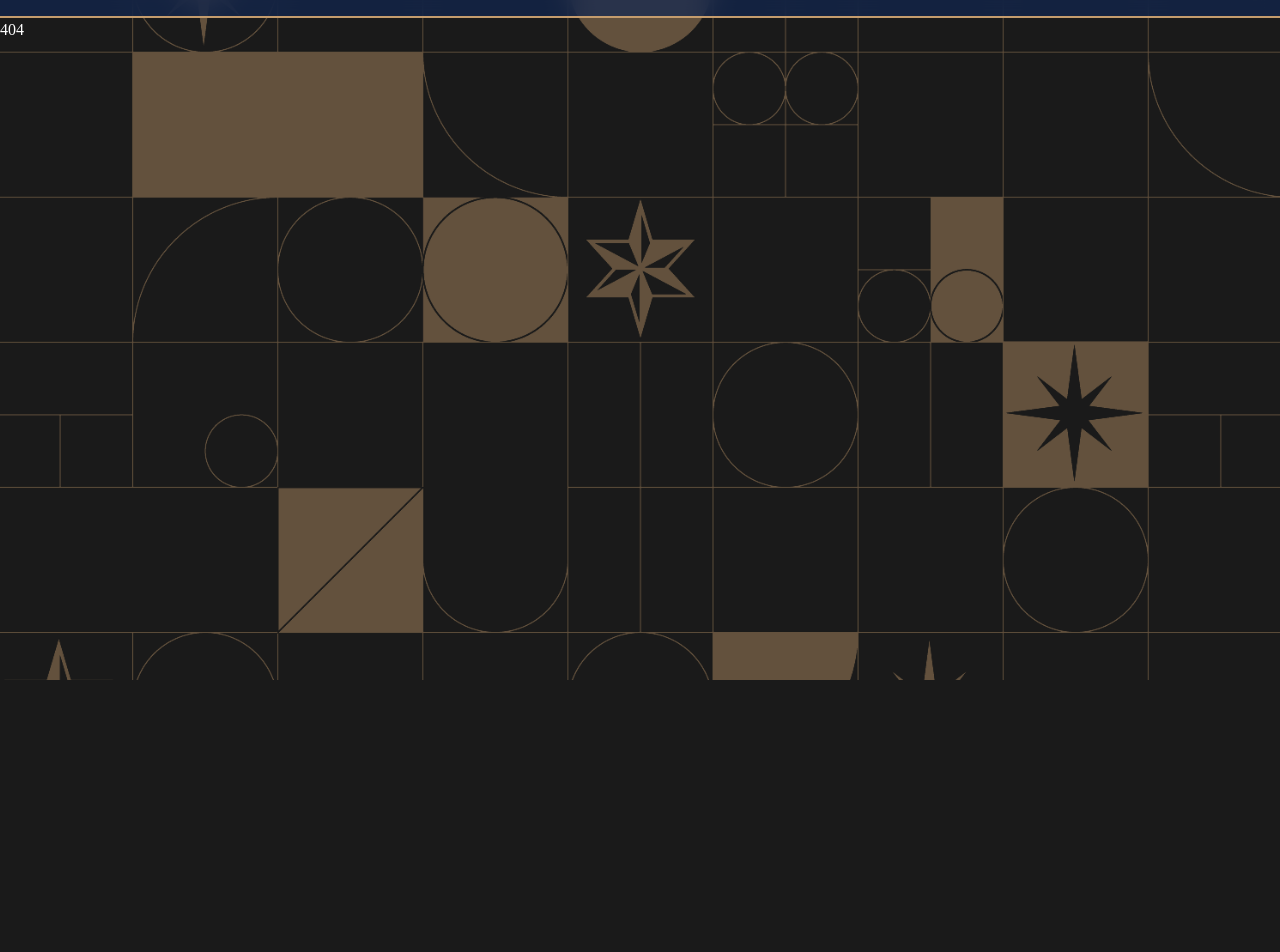
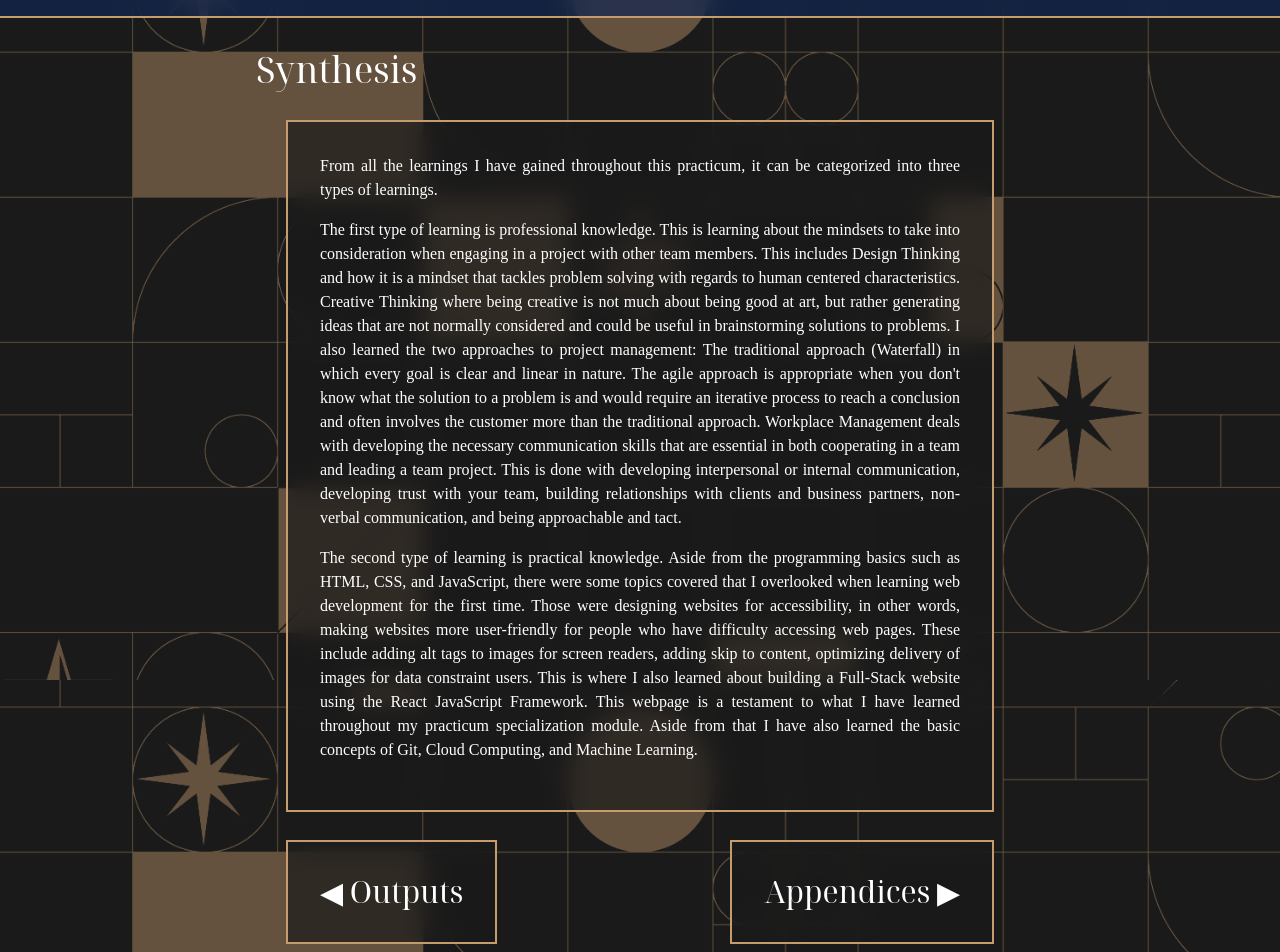
Before and after one commit to itsJayyEll/portfolio, a React (Create React App) app: page /practicum-synthesis in a window 1280 px wide. Before the commit this address had no page. Shown: the part 120-1072 px from the top of the page. Before the commit the page ends 800 px from the top, so only its background shows below. Built offline with nearby package versions, Linux system fonts and the light colour scheme.

Commit message:
Added practicum synthesis page

```diff
--- a/src/App.js
+++ b/src/App.js
@@ -3,8 +3,8 @@ import NavBar from "./NavBar";
 import HomePage from "./pages/HomePage";
 import NotFoundPage from "./pages/NotFoundPage";
 import PracticumOutputPage from "./pages/PracticumOutputPage";
-import PracticumPage from "./pages/PracticumPage";
 import PracticumOverviewPage from "./pages/PracticumOverviewPage";
+import PracticumSynthesisPage from "./pages/PracticumSynthesisPage";
 
 const App = () => {
   const title = "itsJayyEll Portfolio | ";
@@ -23,6 +23,10 @@ const App = () => {
           path="/practicum-outputs"
           element={<PracticumOutputPage title={title} />}
         />
+        <Route
+          path="/practicum-synthesis"
+          element={<PracticumSynthesisPage title={title} />}
+        />
         <Route path="*" element={<NotFoundPage title={title} />} />
       </Routes>
     </>
--- a/src/pages/PracticumOutputPage.js
+++ b/src/pages/PracticumOutputPage.js
@@ -230,20 +230,20 @@ const PracticumOutputPage = ({ title }) => {
               </ul>
             </div>
           </div>
-          {/* Next Button */}
+          {/* Back and Next Button */}
           <div className="flex justify-between">
             <Link
               to="/practicum-overview"
               className="font-display text-3xl bg-suisei-gray/70 backdrop-blur-md ring-2 ring-suisei-yellow p-8 items-center transition ease-in-out hover:scale-105 duration-300"
             >
-              ◀ Back
+              ◀ Overview
             </Link>
 
             <Link
-              to="/practicum-outputs"
+              to="/practicum-synthesis"
               className="font-display text-3xl bg-suisei-gray/70 backdrop-blur-md ring-2 ring-suisei-yellow p-8 items-center transition ease-in-out hover:scale-105 duration-300"
             >
-              Next ▶
+              Synthesis ▶
             </Link>
           </div>
         </div>
--- a/src/pages/PracticumOverviewPage.js
+++ b/src/pages/PracticumOverviewPage.js
@@ -519,7 +519,7 @@ const PracticumPage = ({ title }) => {
               to="/practicum-outputs"
               className="font-display text-3xl bg-suisei-gray/70 backdrop-blur-md ring-2 ring-suisei-yellow p-8 items-center transition ease-in-out hover:scale-105 duration-300"
             >
-              Next ▶
+              Outputs ▶
             </Link>
           </div>
         </div>
--- /dev/null
+++ b/src/pages/PracticumSynthesisPage.js
@@ -0,0 +1,79 @@
+import React from "react";
+import { Link } from "react-router-dom";
+
+const PracticumSynthesisPage = ({ title }) => {
+  document.title = title + "Practicum Synthesis";
+  document.documentElement.scrollTo(0, 0);
+  return (
+    <>
+      <div className="mx-64 mt-8 mb-32 flex flex-col gap-8">
+        <h1 className="font-display text-4xl">Synthesis</h1>
+        <div className="mx-8 flex flex-col gap-8">
+          <div className="bg-suisei-gray/70 backdrop-blur-md ring-2 ring-suisei-yellow flex flex-col gap-4 p-8 text-justify">
+            <p>
+              From all the learnings I have gained throughout this practicum, it
+              can be categorized into three types of learnings.
+            </p>
+            <p>
+              The first type of learning is professional knowledge. This is
+              learning about the mindsets to take into consideration when
+              engaging in a project with other team members. This includes
+              Design Thinking and how it is a mindset that tackles problem
+              solving with regards to human centered characteristics. Creative
+              Thinking where being creative is not much about being good at art,
+              but rather generating ideas that are not normally considered and
+              could be useful in brainstorming solutions to problems. I also
+              learned the two approaches to project management: The traditional
+              approach (Waterfall) in which every goal is clear and linear in
+              nature. The agile approach is appropriate when you don't know what
+              the solution to a problem is and would require an iterative
+              process to reach a conclusion and often involves the customer more
+              than the traditional approach. Workplace Management deals with
+              developing the necessary communication skills that are essential
+              in both cooperating in a team and leading a team project. This is
+              done with developing interpersonal or internal communication,
+              developing trust with your team, building relationships with
+              clients and business partners, non-verbal communication, and being
+              approachable and tact.
+            </p>
+            <p>
+              The second type of learning is practical knowledge. Aside from the
+              programming basics such as HTML, CSS, and JavaScript, there were
+              some topics covered that I overlooked when learning web
+              development for the first time. Those were designing websites for
+              accessibility, in other words, making websites more user-friendly
+              for people who have difficulty accessing web pages. These include
+              adding alt tags to images for screen readers, adding skip to
+              content, optimizing delivery of images for data constraint users.
+              This is where I also learned about building a Full-Stack website
+              using the React JavaScript Framework. This webpage is a testament
+              to what I have learned throughout my practicum specialization
+              module. Aside from that I have also learned the basic concepts of
+              Git, Cloud Computing, and Machine Learning.
+            </p>
+            <p></p>
+          </div>
+
+          {/* Back and Next Button */}
+          <div className="flex justify-between">
+            <Link
+              to="/practicum-outputs"
+              className="font-display text-3xl bg-suisei-gray/70 backdrop-blur-md ring-2 ring-suisei-yellow p-8 items-center transition ease-in-out hover:scale-105 duration-300"
+            >
+              ◀ Outputs
+            </Link>
+
+            <Link
+              to="/practicum-appendices"
+              className="font-display text-3xl bg-suisei-gray/70 backdrop-blur-md ring-2 ring-suisei-yellow p-8 items-center transition ease-in-out hover:scale-105 duration-300"
+            >
+              Appendices ▶
+            </Link>
+          </div>
+        </div>
+      </div>
+    </>
+  );
+};
+
+export default PracticumSynthesisPage;
```
